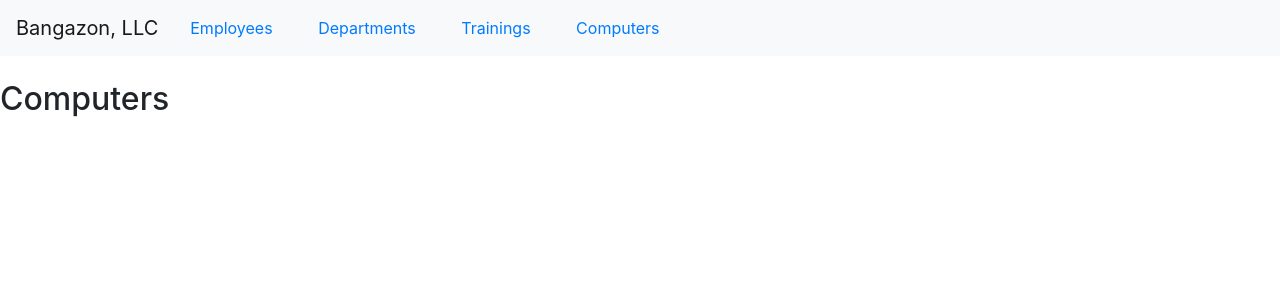
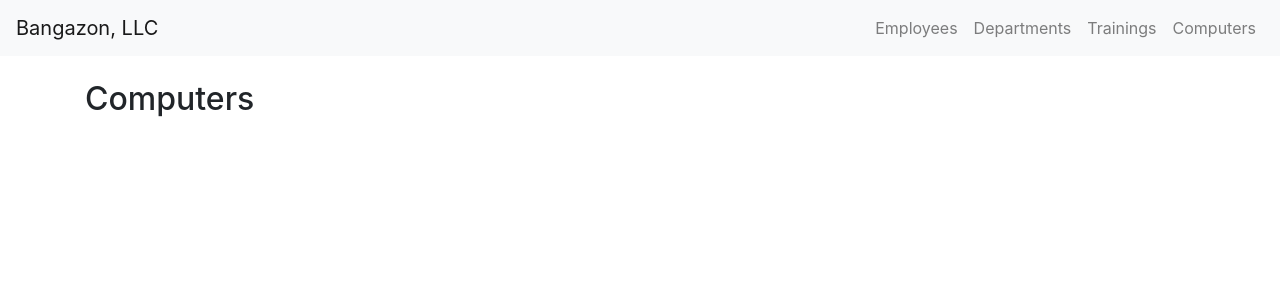
Before and after one commit to raving-remoras/bangazon-workflow, a Django app: page /bangazon/computers/ in a window 1280 px wide. Shown: the top 300 px of the page. Run offline with Django 3.2, Linux system fonts and the light colour scheme; some libraries are stand-ins or nearby versions.

Commit message:
formatted navbar

```diff
--- a/agileHR/templates/agileHR/index.html
+++ b/agileHR/templates/agileHR/index.html
@@ -18,14 +18,16 @@
     ></script>
   </head>
   <body>
-    <nav class="navbar navbar-expand-lg navbar-light bg-light">
-        <a class="navbar-brand" href="#">Bangazon, LLC</a>
-        <a class="nav-link" href="{% url 'agileHR:employee' %}">Employees</a>&nbsp;&nbsp;&nbsp;
-        <a class="nav-link" href="{% url 'agileHR:department' %}">Departments</a>&nbsp;&nbsp;&nbsp;
-        <a class="nav-link" href="{% url 'agileHR:training' %}">Trainings</a>&nbsp;&nbsp;&nbsp;
-        <a class="nav-link" href="{% url 'agileHR:computer' %}">Computers</a>&nbsp;&nbsp;&nbsp;
+    <nav class="navbar navbar-expand-lg navbar-light bg-light ">
+     <a class="navbar-brand" href="#">Bangazon, LLC</a>
+      <ul class="navbar-nav ml-auto">
+        <li class="nav-item"><a class="nav-link" href="{% url 'agileHR:employee' %}">Employees</a></li>
+        <li class="nav-item"><a class="nav-link" href="{% url 'agileHR:department' %}">Departments</a></li>
+        <li class="nav-item"><a class="nav-link" href="{% url 'agileHR:training' %}">Trainings</a></li>
+        <li class="nav-item"><a class="nav-link" href="{% url 'agileHR:computer' %}">Computers</a></li>
+      </ul>
     </nav>
     <br />
-    <container> {% block content %} {% endblock content %} </container>
+    <div class="container">{% block content %} {% endblock content %}</div>
   </body>
 </html>
--- a/agileHR/views.py
+++ b/agileHR/views.py
@@ -1,12 +1,14 @@
 from django.shortcuts import render
 from django.http import HttpResponse
+from .models import Employee, Department, Training, Computer
 
 def index(request):
     context = {}
     return render(request, 'agileHR/index.html', context)
 
 def employee(request):
-    context = {}
+    employee_list = Employee.objects.all()
+    context = {'employee_list': employee_list}
     return render(request, 'agileHR/employee.html', context)
 
 def department(request):
```
